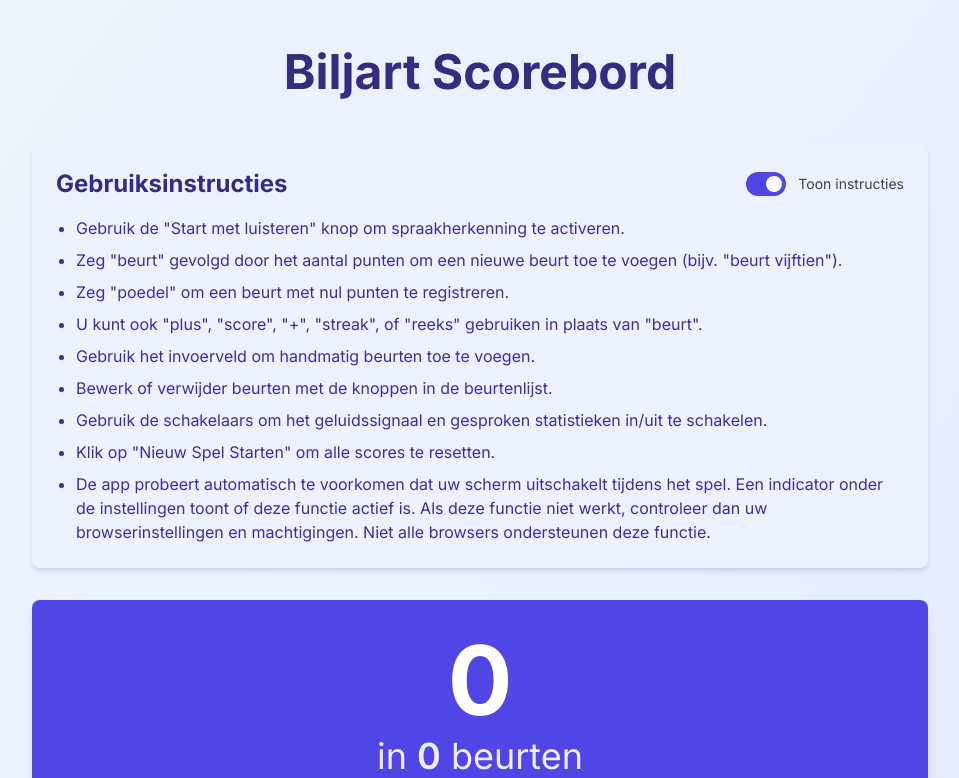
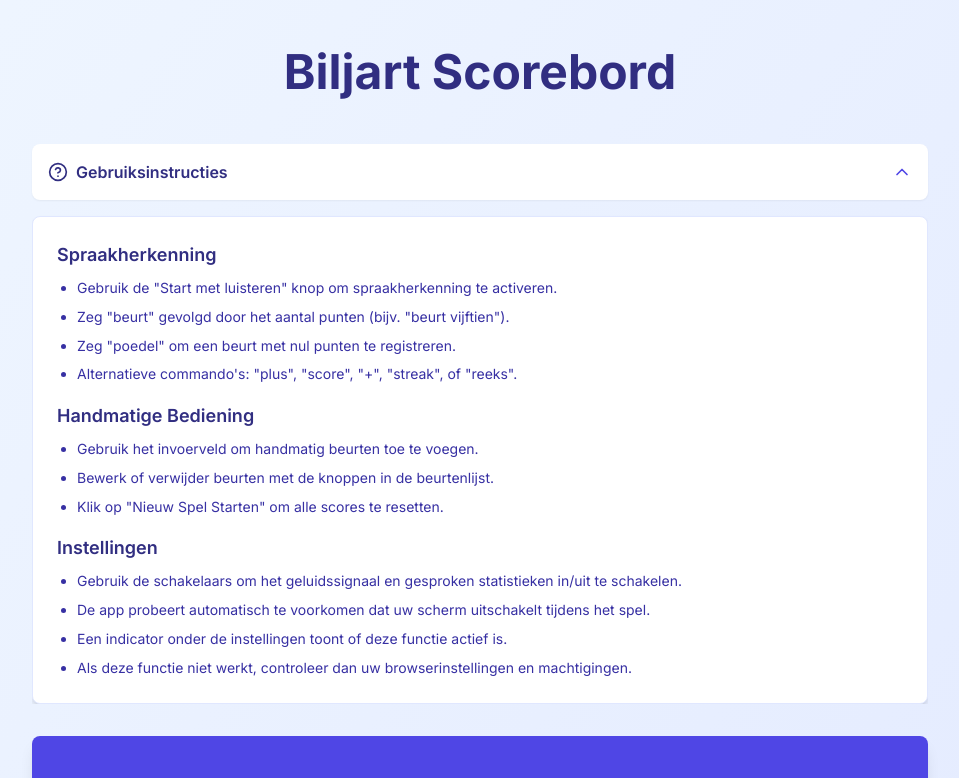
Before and after one commit to ErikBooij/billiards-scoreboard, a Next.js app: page / in a window 1280 px wide. Shown: the top 778 px of the page, without its empty margins (160-1119 px from the left). Built offline with nearby package versions, Linux system fonts and the light colour scheme.

Commit message:
Improve instructions

```diff
--- a/components/Instructions.tsx
+++ b/components/Instructions.tsx
@@ -1,5 +1,6 @@
 import type React from 'react';
-import ToggleSwitch from './ToggleSwitch';
+import { ChevronDown, ChevronUp, HelpCircle } from 'lucide-react';
+import { motion, AnimatePresence } from 'framer-motion';
 
 interface InstructionsProps {
   isVisible: boolean;
@@ -7,56 +8,85 @@ interface InstructionsProps {
 }
 
 const Instructions: React.FC<InstructionsProps> = ({ isVisible, onToggle }) => {
-  if (!isVisible) {
-    return (
-      <div className="mb-8">
-        <ToggleSwitch
-          id="instructions-toggle"
-          label="Toon instructies"
-          checked={isVisible}
-          onChange={onToggle}
-        />
-      </div>
-    );
-  }
+  return (
+    <div className="mb-8">
+      <button
+        onClick={() => onToggle(!isVisible)}
+        className="w-full flex items-center justify-between p-4 bg-white rounded-lg shadow-sm hover:shadow-md transition-shadow duration-200"
+      >
+        <div className="flex items-center space-x-2 text-indigo-900">
+          <HelpCircle className="w-5 h-5" />
+          <span className="font-semibold">Gebruiksinstructies</span>
+        </div>
+        {isVisible ? (
+          <ChevronUp className="w-5 h-5 text-indigo-600" />
+        ) : (
+          <ChevronDown className="w-5 h-5 text-indigo-600" />
+        )}
+      </button>
 
-  return (
-    <div className="mb-8 bg-indigo-50 rounded-lg shadow-md p-6">
-      <div className="flex justify-between items-center mb-4">
-        <h2 className="text-2xl font-bold text-indigo-900">Gebruiksinstructies</h2>
-        <ToggleSwitch
-          id="instructions-toggle"
-          label="Toon instructies"
-          checked={isVisible}
-          onChange={onToggle}
-        />
-      </div>
-      <ul className="list-disc pl-5 space-y-2 text-indigo-800">
-        <li>Gebruik de "Start met luisteren" knop om spraakherkenning te activeren.</li>
-        <li>
-          Zeg "beurt" gevolgd door het aantal punten om een nieuwe beurt toe te voegen (bijv. "beurt
-          vijftien").
-        </li>
-        <li>Zeg "poedel" om een beurt met nul punten te registreren.</li>
-        <li>
-          U kunt ook "plus", "score", "+", "streak", of "reeks" gebruiken in plaats van "beurt".
-        </li>
-        <li>Gebruik het invoerveld om handmatig beurten toe te voegen.</li>
-        <li>Bewerk of verwijder beurten met de knoppen in de beurtenlijst.</li>
-        <li>
-          Gebruik de schakelaars om het geluidssignaal en gesproken statistieken in/uit te
-          schakelen.
-        </li>
-        <li>Klik op "Nieuw Spel Starten" om alle scores te resetten.</li>
-        <li>
-          De app probeert automatisch te voorkomen dat uw scherm uitschakelt tijdens het spel. Een
-          indicator onder de instellingen toont of deze functie actief is. Als deze functie niet
-          werkt, controleer dan uw browserinstellingen en machtigingen. Niet alle browsers
-          ondersteunen deze functie.
-        </li>
-      </ul>
+      <AnimatePresence>
+        {isVisible && (
+          <motion.div
+            initial={{ height: 0, opacity: 0 }}
+            animate={{ height: 'auto', opacity: 1 }}
+            exit={{ height: 0, opacity: 0 }}
+            transition={{ duration: 0.3, ease: 'easeInOut' }}
+            className="overflow-hidden"
+          >
+            <div className="mt-4 bg-white rounded-lg shadow-md p-6 border border-indigo-100">
+              <div className="grid gap-4">
+                <InstructionItem
+                  title="Spraakherkenning"
+                  items={[
+                    'Gebruik de "Start met luisteren" knop om spraakherkenning te activeren.',
+                    'Zeg "beurt" gevolgd door het aantal punten (bijv. "beurt vijftien").',
+                    'Zeg "poedel" om een beurt met nul punten te registreren.',
+                    'Alternatieve commando\'s: "plus", "score", "+", "streak", of "reeks".',
+                  ]}
+                />
+                <InstructionItem
+                  title="Handmatige Bediening"
+                  items={[
+                    'Gebruik het invoerveld om handmatig beurten toe te voegen.',
+                    'Bewerk of verwijder beurten met de knoppen in de beurtenlijst.',
+                    'Klik op "Nieuw Spel Starten" om alle scores te resetten.',
+                  ]}
+                />
+                <InstructionItem
+                  title="Instellingen"
+                  items={[
+                    'Gebruik de schakelaars om het geluidssignaal en gesproken statistieken in/uit te schakelen.',
+                    'De app probeert automatisch te voorkomen dat uw scherm uitschakelt tijdens het spel.',
+                    'Een indicator onder de instellingen toont of deze functie actief is.',
+                    'Als deze functie niet werkt, controleer dan uw browserinstellingen en machtigingen.',
+                  ]}
+                />
+              </div>
+            </div>
+          </motion.div>
+        )}
+      </AnimatePresence>
     </div>
   );
 };
 
+interface InstructionItemProps {
+  title: string;
+  items: string[];
+}
+
+const InstructionItem: React.FC<InstructionItemProps> = ({ title, items }) => (
+  <div className="space-y-2">
+    <h3 className="text-lg font-semibold text-indigo-900">{title}</h3>
+    <ul className="list-disc pl-5 space-y-1.5 text-indigo-800">
+      {items.map((item, index) => (
+        <li key={index} className="text-sm leading-relaxed">
+          {item}
+        </li>
+      ))}
+    </ul>
+  </div>
+);
+
 export default Instructions;
--- a/package.json
+++ b/package.json
@@ -46,6 +46,7 @@
     "cmdk": "1.0.4",
     "date-fns": "4.1.0",
     "embla-carousel-react": "8.5.1",
+    "framer-motion": "^12.0.6",
     "input-otp": "1.4.1",
     "lucide-react": "^0.454.0",
     "next": "14.2.16",
```
Also changed, not shown: 1 other file (tests, documents, lock files or other folders).
